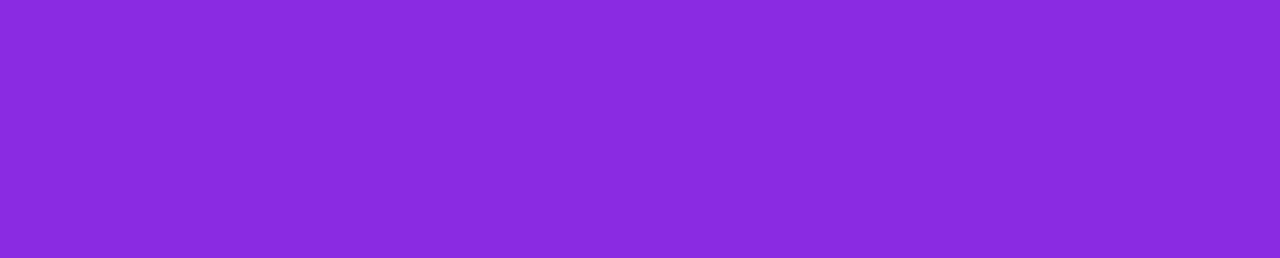
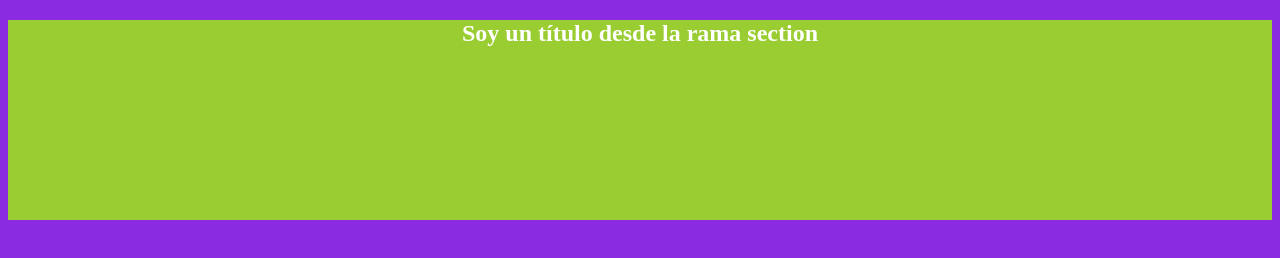
Before and after one commit to padhec/ramas, a plain HTML site: page index.html in a window 1280 px wide. Drawn offline with Linux system fonts and the light colour scheme.

Commit message:
Commit desde la rama task/02/section

```diff
--- a/index.html
+++ b/index.html
@@ -1,12 +1,14 @@
 <!DOCTYPE html>
 <html lang="en">
-<head>
-  <meta charset="UTF-8">
-  <meta name="viewport" content="width=device-width, initial-scale=1.0">
-  <title>Ramas en Git</title>
-  <link rel="stylesheet" href="./style.css">
-</head>
-<body>
-
-</body>
+  <head>
+    <meta charset="UTF-8" />
+    <meta name="viewport" content="width=device-width, initial-scale=1.0" />
+    <title>Ramas en Git</title>
+    <link rel="stylesheet" href="./style.css" />
+  </head>
+  <body>
+    <section class="section-container">
+      <h2 class="section-title">Soy un título desde la rama section</h2>
+    </section>
+  </body>
 </html>
--- a/style.css
+++ b/style.css
@@ -1,3 +1,13 @@
 body {
   background-color: blueviolet;
 }
+
+.section-container {
+  background-color: yellowgreen;
+  height: 200px;
+  text-align: center;
+}
+
+.section-title {
+  color: white;
+}
```
